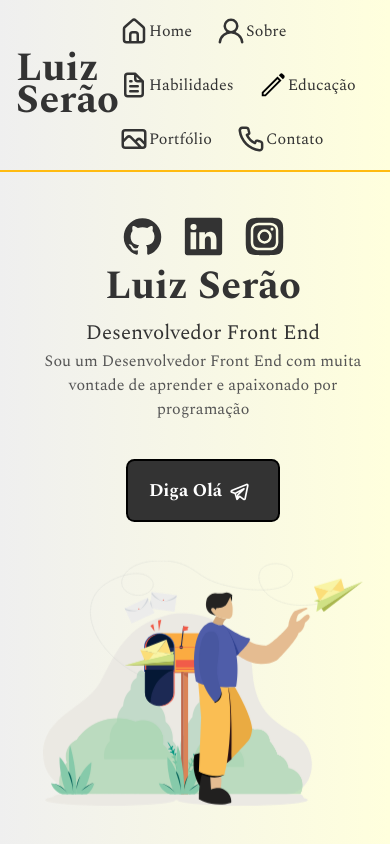
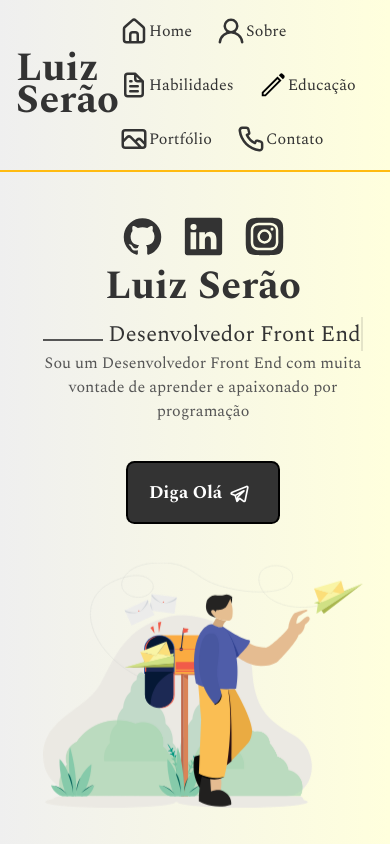
Before and after one commit to luizCosta-Serao/luizCosta-Serao.github.io, a React (Create React App) app: page / in a window 390 px wide. Shown: the top 844 px of the page. Built offline with nearby package versions, Linux system fonts and the light colour scheme.

Commit message:
Efeito máquina de escrever na Home

```diff
--- a/src/components/Home/Home.js
+++ b/src/components/Home/Home.js
@@ -31,7 +31,7 @@ const Home = () => {
       <div className={styles.content}>
         <div className={styles.contentText}>
           <h1>Luiz Serão</h1>
-          <span>Desenvolvedor Front End</span>
+          <p className={styles.typeAnimation}>Desenvolvedor Front End</p>
           <p>Sou um Desenvolvedor Front End com muita vontade de aprender e apaixonado por programação</p>
           <a target="__blank" href='https://xn--r1a.click/Luiz_Serao'>
             <Button>
--- a/src/components/Home/Home.module.css
+++ b/src/components/Home/Home.module.css
@@ -27,12 +27,30 @@
   font-size: 3.5rem;
 }
 
-.contentText span {
+.contentText .typeAnimation {
   color: #333;
   font-size: 1.4rem;
+  border-right: 2px solid;
+  width: 29ch;
+  white-space: nowrap;
+  overflow: hidden;
+  animation: type 5s steps(29) ,
+  blinking 1s infinite;
 }
 
-.contentText span::before {
+@keyframes type {
+  from {
+    width: 0;
+  }
+}
+
+@keyframes blinking {
+  50% {
+    border-color: transparent;
+  }
+}
+
+.contentText .typeAnimation::before {
   content: "";
   width: 60px;
   height: 2px;
@@ -97,6 +115,10 @@
     text-align: center;
   }
 
+  .contentText .typeAnimation {
+    margin: 0 auto;
+  }
+
   .social {
     right: 3rem;
   }
```
